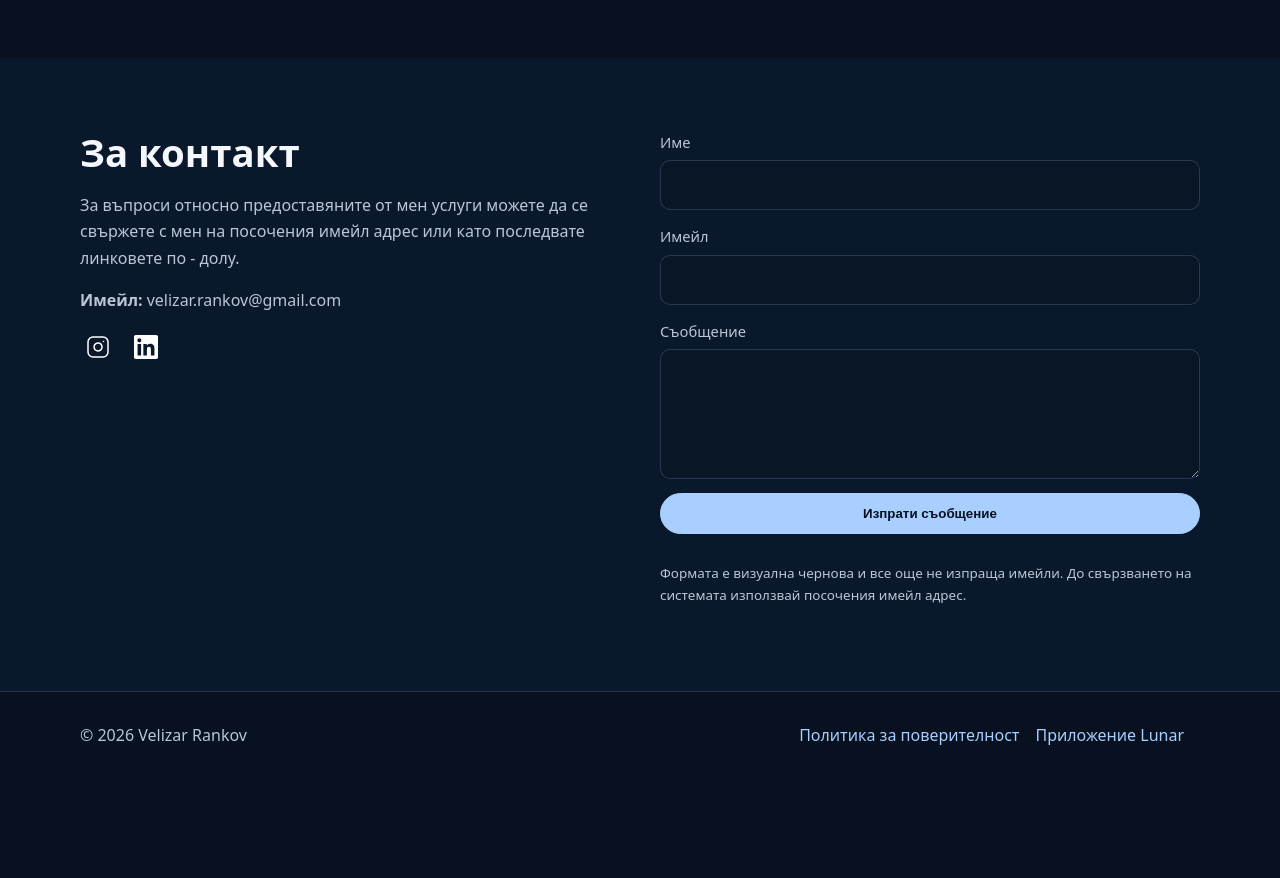
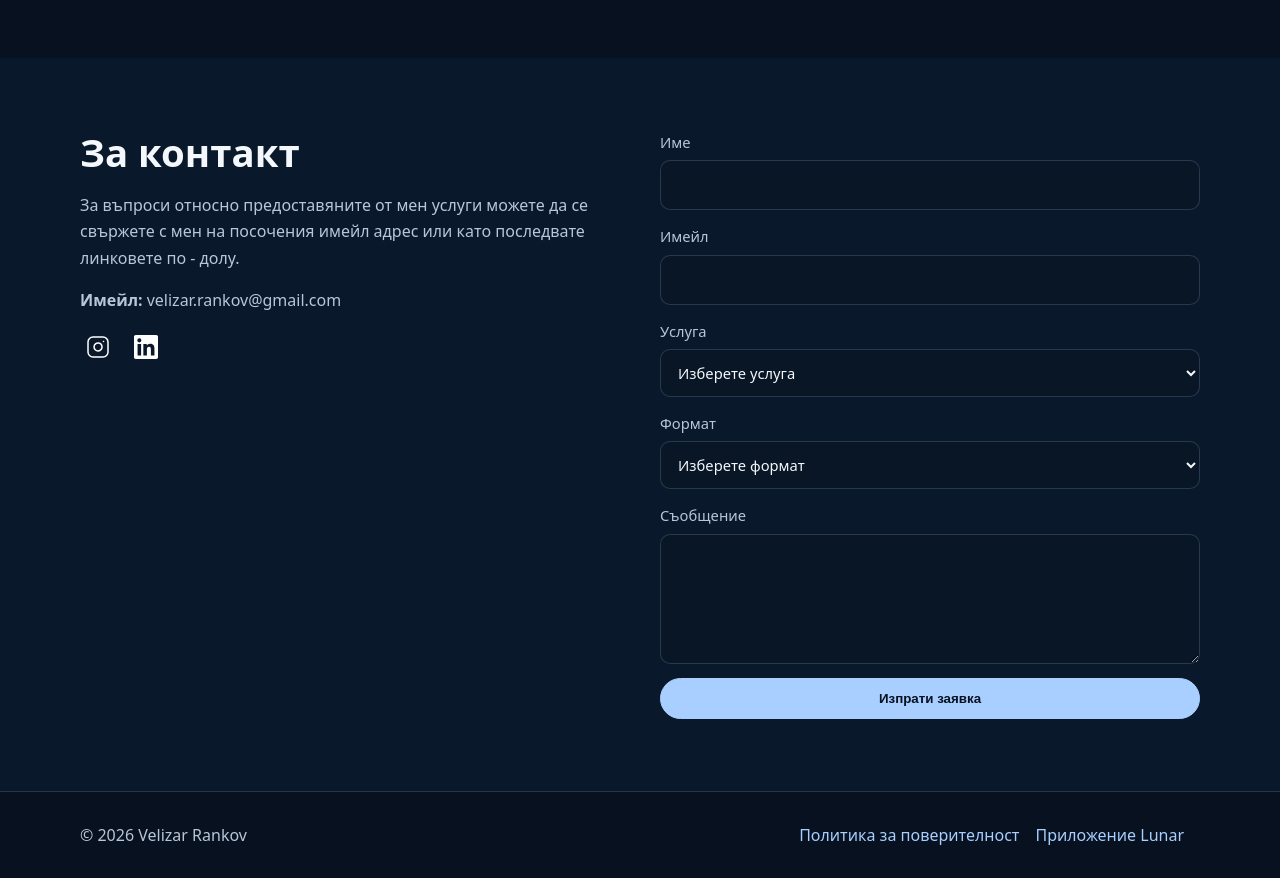
Before and after one commit to sinebender/lunarcalendar-site, a plain HTML site: page index.html in a window 1280 px wide. Shown: the part 2600-3478 px from the top of the page. Before the commit the page ends 3379 px from the top, so only its background shows below. Drawn offline with Linux system fonts and the light colour scheme.

Commit message:
Update index.html

```diff
--- a/index.html
+++ b/index.html
@@ -58,7 +58,45 @@
 
 </div>
 </div></div>
-  <form data-contact-form><label>Име<input name="name" required autocomplete="name"></label><label>Имейл<input type="email" name="email" required autocomplete="email"></label><label>Съобщение<textarea name="message" required></textarea></label><div class="notice" role="status"></div><button class="btn" type="submit">Изпрати съобщение</button><p class="small">Формата е визуална чернова и все още не изпраща имейли. До свързването на системата използвай посочения имейл адрес.</p></form>
+
+<form data-contact-form>
+  <label>Име
+    <input name="name" required autocomplete="name" maxlength="120">
+  </label>
+
+  <label>Имейл
+    <input type="email" name="email" required autocomplete="email" maxlength="254">
+  </label>
+
+  <label>Услуга
+    <select name="service" required>
+      <option value="">Изберете услуга</option>
+      <option value="Натална карта">Натална карта</option>
+      <option value="Синастрия">Синастрия</option>
+      <option value="Годишна прогноза">Годишна прогноза</option>
+      <option value="Общо запитване">Общо запитване</option>
+    </select>
+  </label>
+
+  <label>Формат
+    <select name="format" required>
+      <option value="">Изберете формат</option>
+      <option value="Предварително записан аудио/видео материал">Предварително записан аудио/видео материал</option>
+      <option value="Консултация на живо">Консултация на живо</option>
+      <option value="Не съм сигурен/сигурна">Не съм сигурен/сигурна</option>
+    </select>
+  </label>
+
+  <label>Съобщение
+    <textarea name="message" required maxlength="5000"></textarea>
+  </label>
+
+  <input type="hidden" name="language" value="Български">
+
+  <div class="notice" role="status"></div>
+
+  <button class="btn" type="submit">Изпрати заявка</button>
+</form>
 </div></section>
 </main>
 <footer><div class="container footer-inner"><div>© 2026 Velizar Rankov</div><div><a href="privacy-bg.html">Политика за поверителност</a><a href="https://play.google.com/store/apps/details?id=com.velizar.lunar" target="_blank" rel="noopener">Приложение Lunar</a></div></div></footer>
```
